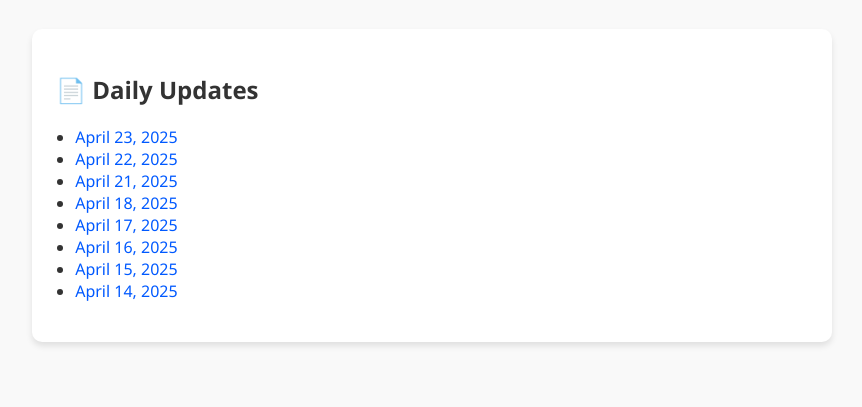
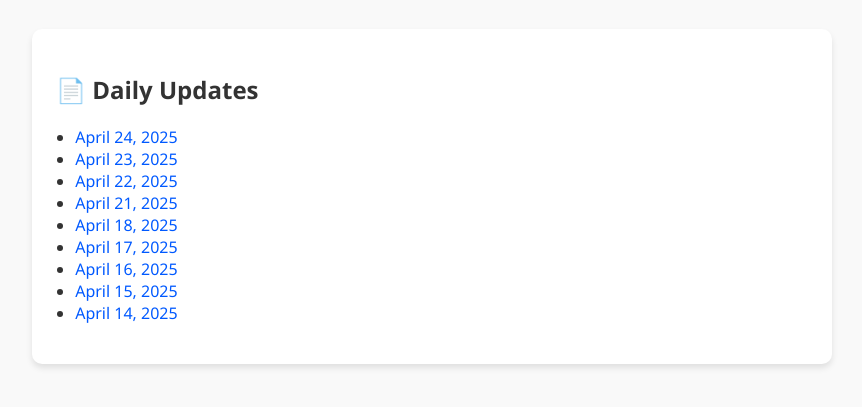
Before and after one commit to weiaiwayne/lampminer-storymachine, a plain HTML site: page index.html in a window 1280 px wide. Shown: the part 143-550 px from the top of the page, without its empty margins (208-1070 px from the left). Drawn offline with Linux system fonts and the light colour scheme.

Commit message:
Update index.html with new summaries

```diff
--- a/index.html
+++ b/index.html
@@ -43,6 +43,7 @@
     <div class="card">
       <h2>📄 Daily Updates</h2>
       <ul>
+        <li><a href="docs/gemini_storyland_analysis_20250424.md" target="_blank">April 24, 2025</a></li>
         <li><a href="docs/gemini_storyland_analysis_20250423.md" target="_blank">April 23, 2025</a></li>
         <li><a href="docs/gemini_storyland_analysis_20250422.md" target="_blank">April 22, 2025</a></li>
         <li><a href="docs/gemini_storyland_analysis_20250421.md" target="_blank">April 21, 2025</a></li>
```
